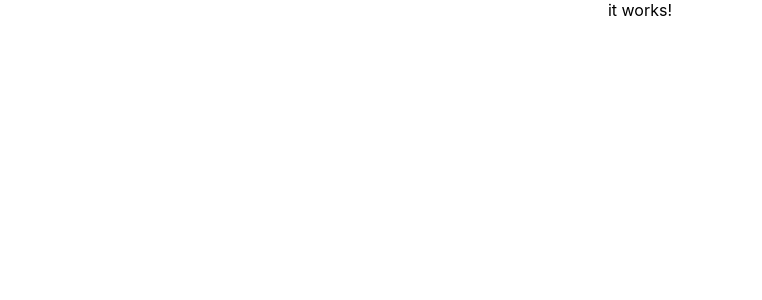
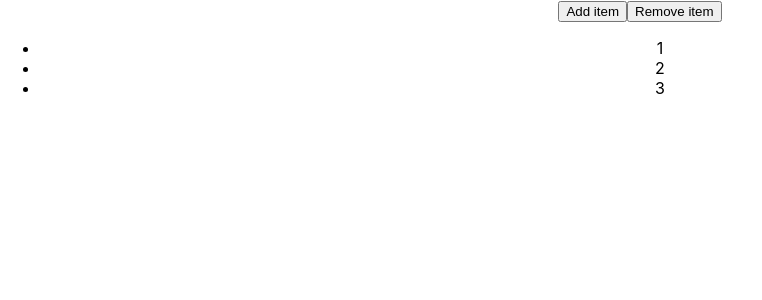
Before and after one commit to codingbyfreddish/react-app, a React (Create React App) app in the folder my-app/: page / in a window 1280 px wide. Shown: the top 300 px of the page, without its empty margins (0-762 px from the left). Built offline with nearby package versions, Linux system fonts and the light colour scheme.

Commit message:
add UseStateWithArrays.js /components

```diff
--- a/my-app/src/components/UseStateWithArrays.js
+++ b/my-app/src/components/UseStateWithArrays.js
@@ -1,9 +1,24 @@
 import React, {useState} from 'react'
 
 function UseStateWithArrays() {
+  const [nums, setNums] = useState([1,2,3]);
+  const addNums = () => {
+    setNums([...nums, nums.length +1]);
+  }
+  const removeNum = () => {
+    setNums(
+      nums.filter((item, idx) => {
+        return idx !== nums.length -1;
+      })
+    )
+  }
   return (
     <div>
-        it works!
+        <button onClick={addNums}>Add item</button>
+        <button onClick={removeNum}>Remove item</button>
+        <ul>
+          {nums.map(num => <li key={num}>{num}</li>)}
+        </ul>
     </div>
   )
 }
```
